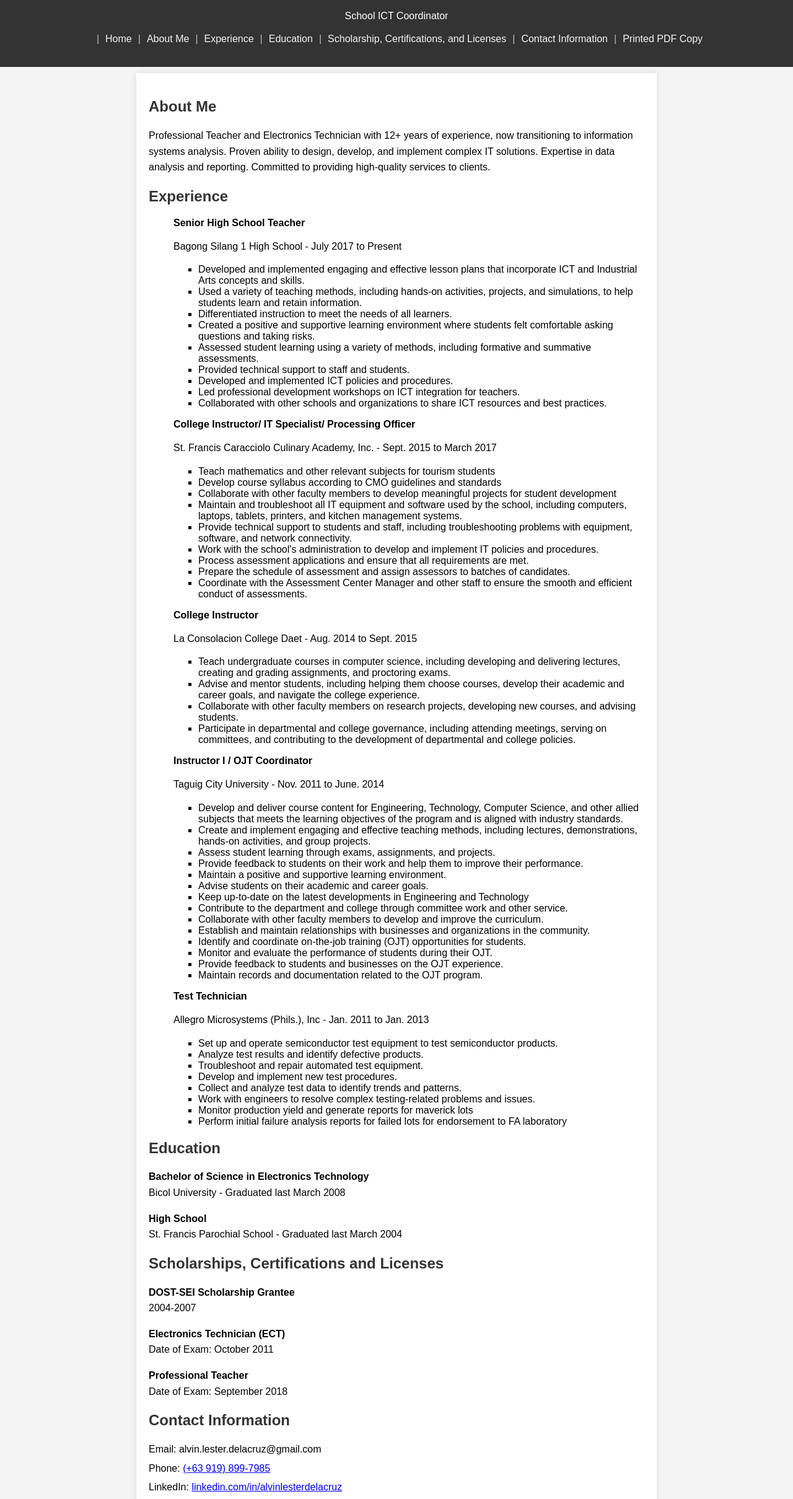
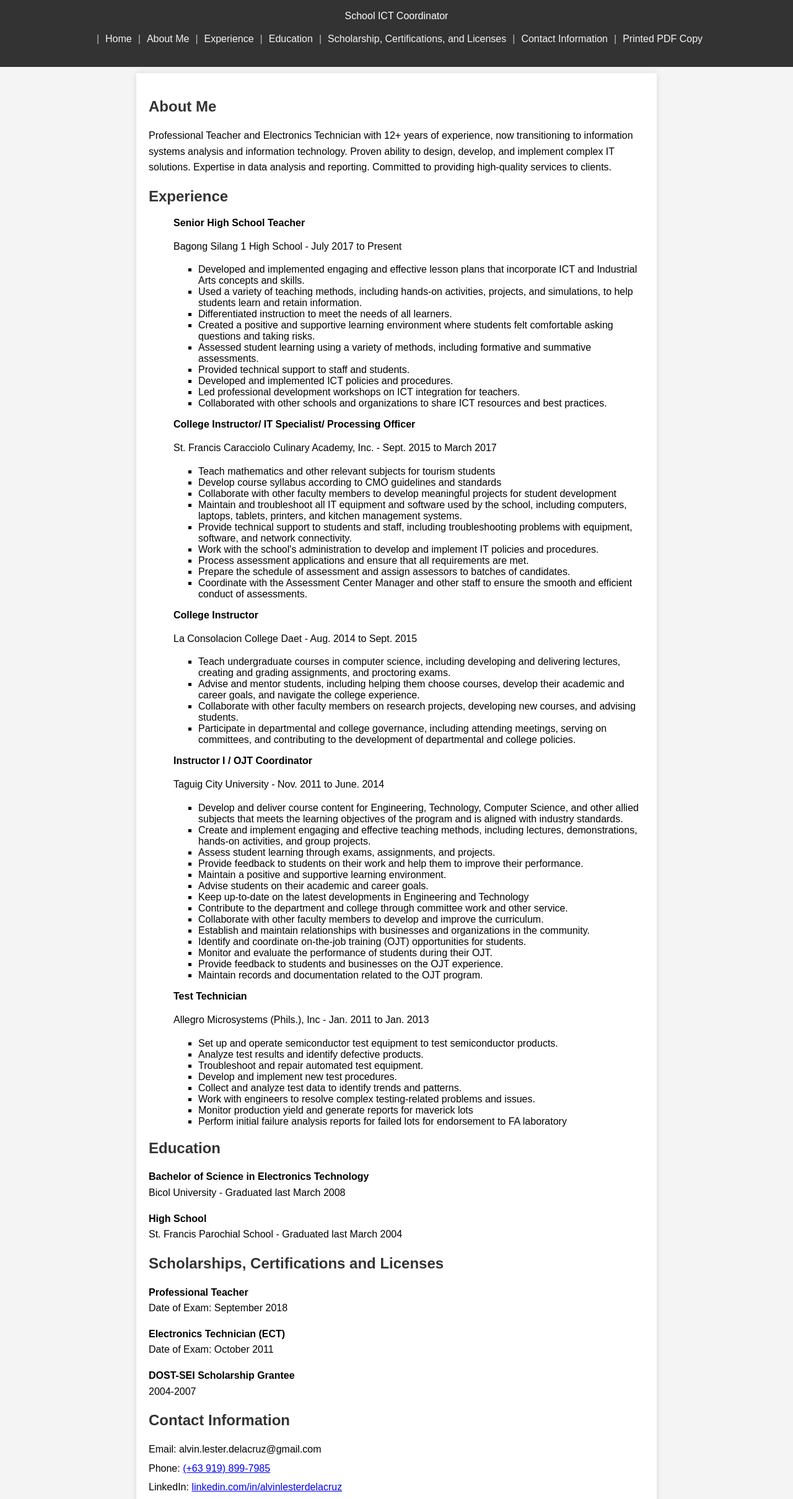
Before and after one commit to LesterDC03/CV-project, a plain HTML site: page index.html in a window 1280 px wide. Shown: the part 356-2775 px from the top of the page at 62% size. Drawn offline with Linux system fonts and the light colour scheme.

Commit message:
Update index.html

```diff
--- a/index.html
+++ b/index.html
@@ -27,7 +27,7 @@
     <div class="container">
         <section class="About_Me" id="about_me">
             <h2>About Me</h2>
-            <p>Professional Teacher and Electronics Technician with 12+ years of experience, now transitioning to information systems analysis. Proven ability to design, develop, and implement complex IT solutions. Expertise in data analysis and reporting. Committed to providing high-quality services to clients.</p>
+            <p>Professional Teacher and Electronics Technician with 12+ years of experience, now transitioning to information systems analysis and information technology. Proven ability to design, develop, and implement complex IT solutions. Expertise in data analysis and reporting. Committed to providing high-quality services to clients.</p>
         </section>
 
         <section class="experience-info" id="experience">
@@ -129,16 +129,16 @@
         <section class="licenses-info" id="licenses">
             <h2>Scholarships, Certifications and Licenses</h2>
             <p>
-                <strong>DOST-SEI Scholarship Grantee</strong><br>
-                2004-2007
+                <strong>Professional Teacher</strong><br>
+                Date of Exam: September 2018
             </p>
             <p>
                 <strong>Electronics Technician (ECT)</strong><br>
                 Date of Exam: October 2011
             </p>
             <p>
-                <strong>Professional Teacher</strong><br>
-                Date of Exam: September 2018
+            <strong>DOST-SEI Scholarship Grantee</strong><br>
+            2004-2007
             </p>
         </section>
         <footer class="contact-info" id="contact">
```
